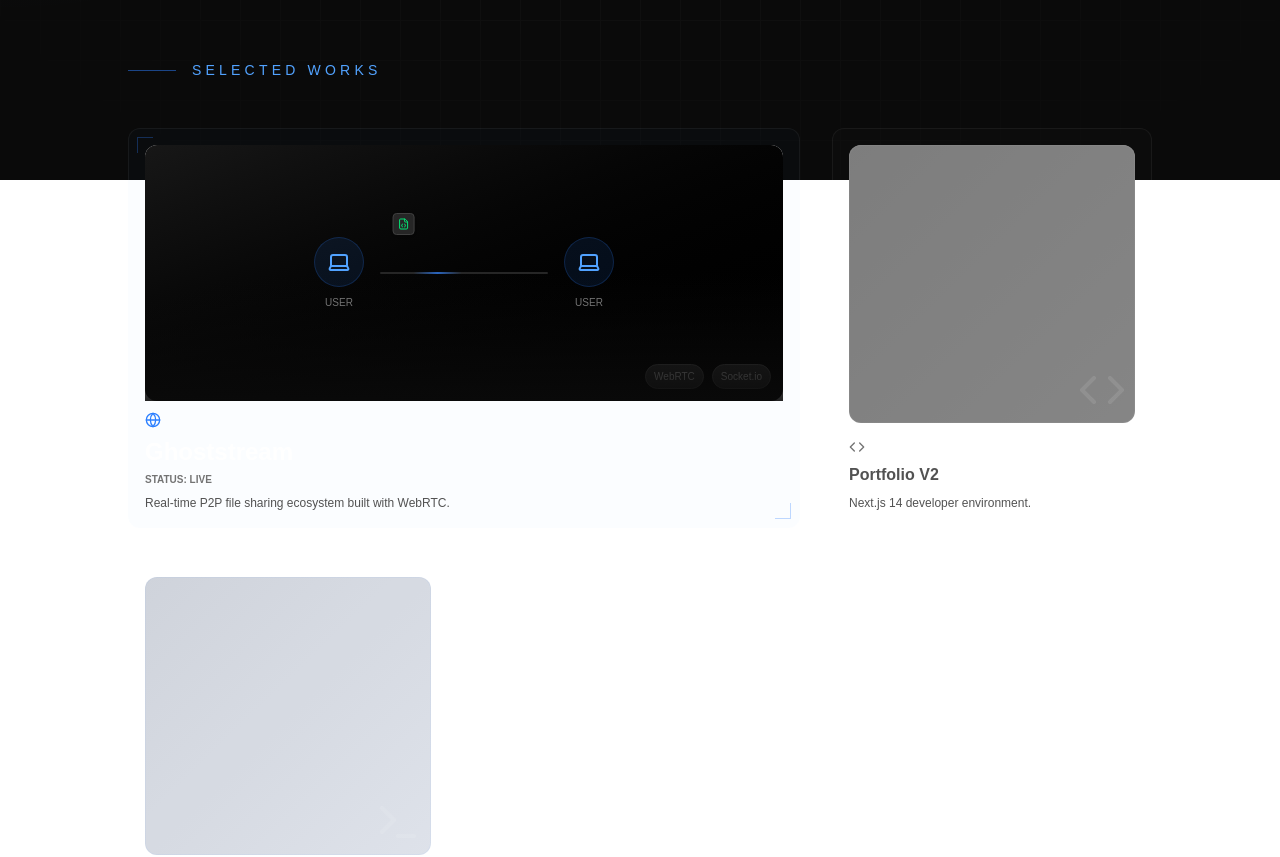
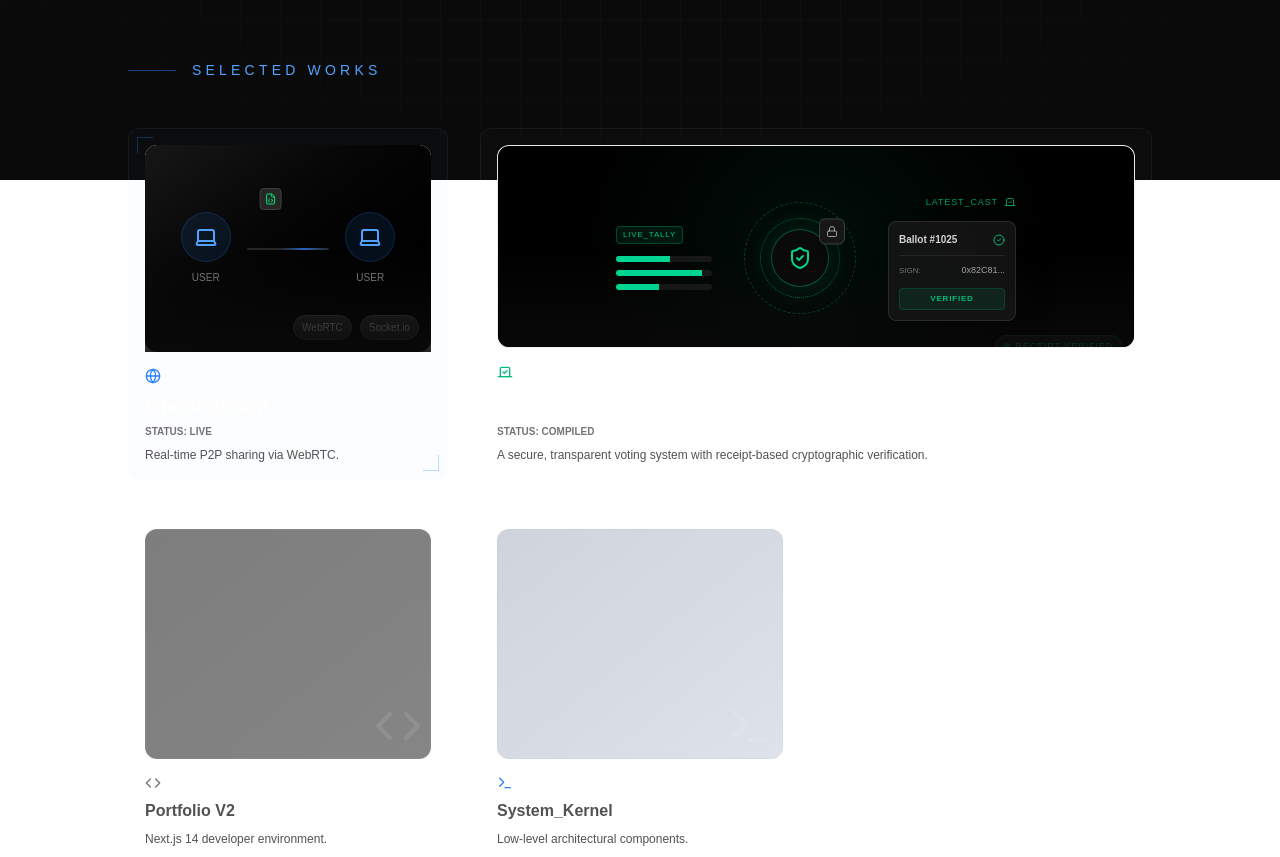
Before and after one commit to Sanyam2511/Portfolio, a Next.js app: page / in a window 1280 px wide. Shown: the part 620-1477 px from the top of the page. Built offline with nearby package versions, Linux system fonts and the light colour scheme.

Commit message:
securevote animation added

```diff
--- a/app/page.tsx
+++ b/app/page.tsx
@@ -3,6 +3,7 @@
 import Link from "next/link";
 import { BentoGrid, BentoGridItem } from "@/components/ui/bento-grid";
 import { GhoststreamCard } from "@/components/ghoststream-card";
+import { VotingPlatformCard } from "@/components/voting-platform-card";
 import { StickyScroll } from "@/components/ui/sticky-scroll-reveal";
 import { FloatingDock } from "@/components/ui/floating-dock";
 import { Card3D } from "@/components/ui/3d-card";
@@ -14,6 +15,7 @@ import {
   Globe,
   Code,
   Terminal,
+  Vote,
   Link as LinkIcon,
   GraduationCap,
   Award,
@@ -166,21 +168,26 @@ export default function Home() {
       </div>
 
       <div id="deployments" className="max-w-5xl mx-auto w-full mb-40 scroll-mt-32">
-        <div className="flex items-center gap-4 mb-12 self-start"><div className="h-px w-12 bg-blue-500/50" /><h2 className="text-sm font-mono uppercase tracking-[0.3em] text-blue-400">Selected Works</h2></div>
-        <BentoGrid className="md:auto-rows-[25rem] gap-8">
+        <div className="flex items-center gap-4 mb-12 self-start">
+          <div className="h-px w-12 bg-blue-500/50" />
+          <h2 className="text-sm font-mono uppercase tracking-[0.3em] text-blue-400">Selected Works</h2>
+        </div>
+        <BentoGrid className="md:auto-rows-[22rem] gap-8">
+
+            {/* 1. GHOSTSTREAM -> Changed to md:col-span-1 to make it leaner */}
             <Link
               href="https://ghoststream-vbbi.vercel.app"
               target="_blank"
-              className="md:col-span-2 group relative overflow-hidden rounded-xl bg-blue-500/[0.02] border border-white/5 hover:border-blue-500/30 transition-all"
+              className="md:col-span-1 group relative overflow-hidden rounded-xl bg-blue-500/[0.02] border border-white/5 hover:border-blue-500/30 transition-all"
             >
               <div className="absolute top-2 left-2 h-4 w-4 border-t border-l border-blue-500/30 z-20" />
               <div className="absolute bottom-2 right-2 h-4 w-4 border-b border-r border-blue-500/30 z-20" />
               <BentoGridItem
-                  title={<div className="space-y-1"><h3 className="text-2xl font-bold text-white group-hover:text-blue-400 transition-colors">Ghoststream</h3><p className="text-[10px] font-mono text-neutral-500 uppercase">STATUS: LIVE</p></div>}
-                  description="Real-time P2P file sharing ecosystem built with WebRTC."
+                  title={<div className="space-y-1"><h3 className="text-xl font-bold text-white group-hover:text-blue-400 transition-colors">Ghoststream</h3><p className="text-[10px] font-mono text-neutral-500 uppercase">STATUS: LIVE</p></div>}
+                  description="Real-time P2P sharing via WebRTC."
                   header={
-                    <div className="relative flex-1 w-full h-full min-h-[16rem] overflow-hidden">
-                      <div className="absolute inset-0 w-full h-full transition-transform duration-700 group-hover:scale-105">
+                    <div className="relative flex-1 w-full h-full min-h-[12rem] overflow-hidden">
+                      <div className="absolute inset-0 w-full h-full transition-transform duration-700 group-hover:scale-105 flex items-center">
                         <GhoststreamCard />
                       </div>
                       <div className="absolute inset-0 bg-gradient-to-t from-neutral-950 via-transparent to-transparent opacity-90 pointer-events-none" />
@@ -190,6 +197,26 @@ export default function Home() {
                   className="h-full border-none bg-transparent"
               />
             </Link>
+
+            <BentoGridItem
+              title={
+                <div className="space-y-1">
+                  <h3 className="text-2xl font-bold text-white group-hover:text-emerald-400 transition-colors">SecureVote</h3>
+                  <p className="text-[10px] font-mono text-neutral-500 uppercase">STATUS: COMPILED</p>
+                </div>
+              }
+              description="A secure, transparent voting system with receipt-based cryptographic verification."
+              header={
+                <div className="relative flex-1 w-full h-full min-h-[12rem] overflow-hidden rounded-xl border border-white/5">
+                  <div className="absolute inset-0 w-full h-full transition-transform duration-700 group-hover:scale-105">
+                     <VotingPlatformCard />
+                  </div>
+                  <div className="absolute inset-0 bg-gradient-to-t from-neutral-950 via-transparent to-transparent opacity-80 pointer-events-none" />
+                </div>
+              }
+              icon={<Vote className="h-4 w-4 text-emerald-500" />}
+              className="md:col-span-2 border border-white/5 bg-white/[0.01]"
+            />
 
             <BentoGridItem
               title="Portfolio V2"
--- /dev/null
+++ b/components/voting-platform-card.tsx
@@ -0,0 +1,133 @@
+"use client";
+
+import { motion, AnimatePresence } from "framer-motion";
+import { ShieldCheck, Lock, Vote, Loader2, CheckCircle2 } from "lucide-react";
+import { useEffect, useState } from "react";
+
+export const VotingPlatformCard = () => {
+  const [ballot, setBallot] = useState({ id: 1024, status: "Verifying", hash: "0x8F9B2" });
+  useEffect(() => {
+    const generateHash = () => {
+      return "0x" + Array.from({length: 5}, () => Math.floor(Math.random() * 16).toString(16)).join('').toUpperCase();
+    };
+
+    const interval = setInterval(() => {
+      setBallot(prev => ({
+        id: prev.id + 1,
+        status: "Verifying",
+        hash: generateHash()
+      }));
+
+      setTimeout(() => {
+        setBallot(prev => ({ ...prev, status: "Verified" }));
+      }, 1500);
+
+    }, 3500);
+
+    return () => clearInterval(interval);
+  }, []);
+
+  return (
+    <div className="flex flex-1 w-full h-full min-h-[14rem] bg-black items-center justify-center relative overflow-hidden group">
+      <div className="absolute inset-0 bg-grid-white/[0.02] bg-[size:15px_15px]" />
+      <div className="absolute inset-0 bg-[radial-gradient(circle_at_50%_50%,_rgba(16,185,129,0.08),transparent_70%)]" />
+
+      <div className="flex items-center justify-between w-full max-w-md px-6 z-10 relative">
+        <div className="flex flex-col items-start gap-3 hidden sm:flex">
+          <span className="text-[8px] text-emerald-500 font-mono tracking-widest border border-emerald-500/30 px-1.5 py-0.5 rounded bg-emerald-500/10 uppercase">
+            Live_Tally
+          </span>
+          <div className="flex flex-col gap-2 w-24">
+            {[60, 85, 45].map((w, i) => (
+              <div key={i} className="h-1.5 w-full bg-neutral-900 rounded-full overflow-hidden">
+                <motion.div
+                  className="h-full bg-emerald-400"
+                  initial={{ width: "20%" }}
+                  animate={{ width: [`${w}%`, `${w + (Math.random() * 20 - 10)}%`, `${w}%`] }}
+                  transition={{ duration: 4, repeat: Infinity, ease: "easeInOut", delay: i * 0.3 }}
+                />
+              </div>
+            ))}
+          </div>
+        </div>
+
+        <div className="relative flex items-center justify-center scale-90 sm:scale-100">
+          <motion.div
+            animate={{ rotate: 360 }}
+            transition={{ duration: 12, repeat: Infinity, ease: "linear" }}
+            className="absolute w-28 h-28 rounded-full border border-dashed border-emerald-500/30"
+          />
+          <motion.div
+            animate={{ rotate: -360 }}
+            transition={{ duration: 8, repeat: Infinity, ease: "linear" }}
+            className="absolute w-20 h-20 rounded-full border border-dotted border-emerald-400/50"
+          />
+          <div className="p-4 bg-neutral-950 rounded-full border border-emerald-500/40 shadow-[0_0_30px_rgba(16,185,129,0.15)] relative z-10">
+            <ShieldCheck className="h-6 w-6 text-emerald-400" />
+          </div>
+          <motion.div
+            animate={{ y: [0, -6, 0] }}
+            transition={{ duration: 3, repeat: Infinity, ease: "easeInOut" }}
+            className="absolute -top-2 -right-4 p-1.5 bg-neutral-900 border border-neutral-700 rounded-md shadow-xl z-20"
+          >
+            <Lock className="h-3 w-3 text-neutral-400" />
+          </motion.div>
+        </div>
+
+        <div className="flex flex-col items-end gap-2 hidden sm:flex w-32">
+           <div className="flex items-center gap-1.5 mb-1 opacity-80">
+              <span className="text-[9px] font-mono text-emerald-500 uppercase tracking-widest">
+                Latest_Cast
+              </span>
+              <Vote className="h-3 w-3 text-emerald-500" />
+           </div>
+
+           <AnimatePresence mode="popLayout">
+             <motion.div
+                key={ballot.id}
+                initial={{ opacity: 0, y: -20, scale: 0.95 }}
+                animate={{ opacity: 1, y: 0, scale: 1 }}
+                exit={{ opacity: 0, y: 20, scale: 0.95 }}
+                transition={{ duration: 0.4, type: "spring", bounce: 0.3 }}
+                className="relative flex flex-col gap-1.5 p-2.5 bg-neutral-900/80 backdrop-blur-sm border border-white/10 rounded-lg w-full shadow-2xl"
+             >
+                <div className="flex justify-between items-center">
+                   <span className="text-[10px] text-neutral-300 font-mono font-bold">
+                     Ballot #{ballot.id}
+                   </span>
+                   {ballot.status === "Verifying" ? (
+                       <Loader2 className="h-3 w-3 text-yellow-500 animate-spin" />
+                   ) : (
+                       <CheckCircle2 className="h-3 w-3 text-emerald-500" />
+                   )}
+                </div>
+
+                <div className="h-px w-full bg-neutral-800 my-0.5" />
+
+                <div className="flex justify-between items-center">
+                  <span className="text-[8px] font-mono text-neutral-500">SIGN:</span>
+                  <span className="text-[9px] font-mono text-neutral-400">{ballot.hash}...</span>
+                </div>
+
+                <div className={`mt-1 text-[8px] font-mono font-bold uppercase tracking-widest text-center py-1 rounded-sm border ${
+                  ballot.status === "Verifying"
+                    ? "bg-yellow-500/10 text-yellow-500 border-yellow-500/20"
+                    : "bg-emerald-500/10 text-emerald-500 border-emerald-500/20"
+                }`}>
+                   {ballot.status}
+                </div>
+             </motion.div>
+           </AnimatePresence>
+        </div>
+
+      </div>
+
+      <div className="absolute bottom-3 right-3 flex gap-2">
+        <span className="text-[9px] px-2 py-1 rounded-full bg-neutral-900 text-emerald-500 border border-emerald-500/20 uppercase tracking-widest flex items-center gap-1.5">
+          <div className="h-1.5 w-1.5 rounded-full bg-emerald-500 animate-pulse" />
+          Receipt-Verified
+        </span>
+      </div>
+    </div>
+  );
+};
```
